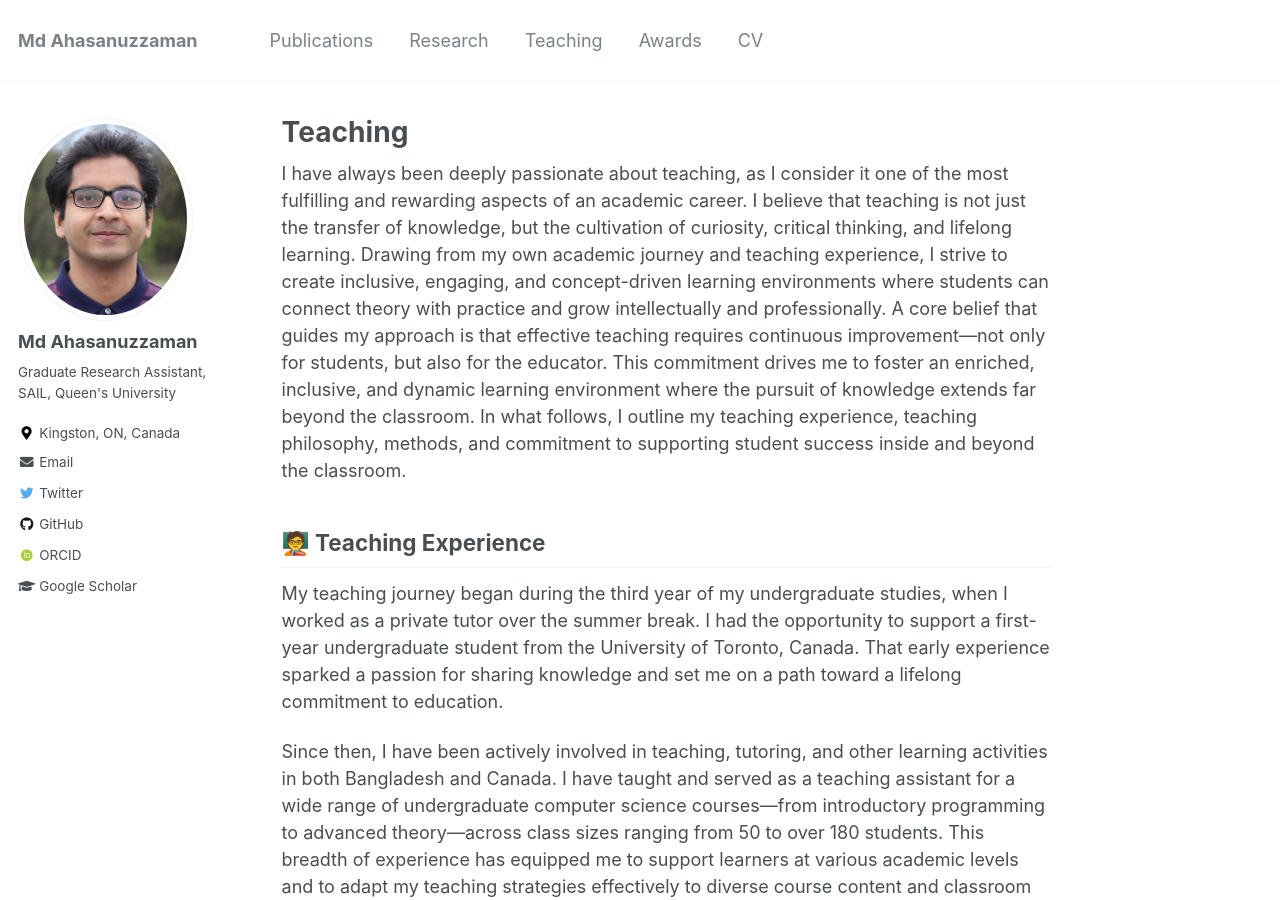
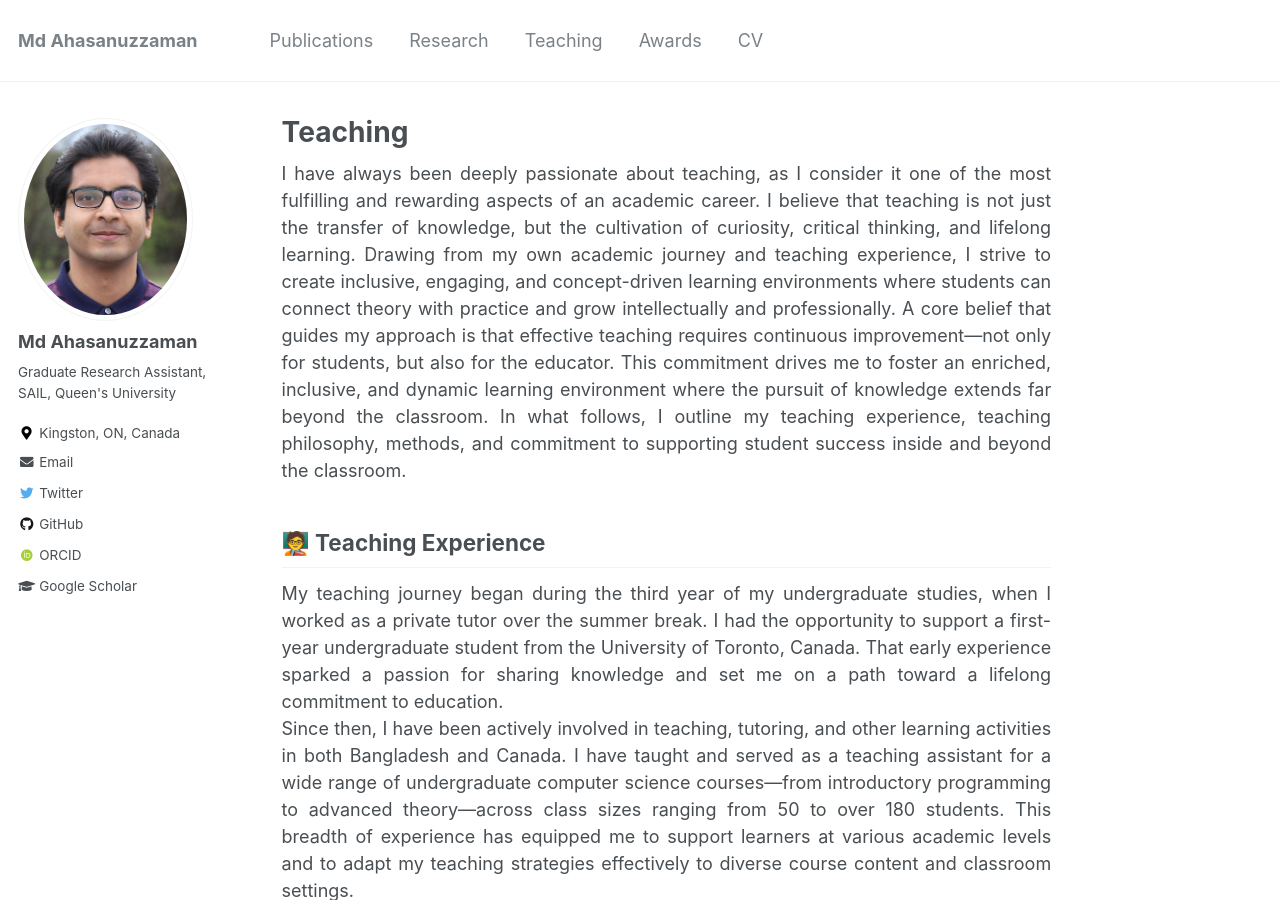
Before and after one commit to ahsan2010/ahsan2010.github.io, a Jekyll site: the page built from _pages/teaching.md, in a window 1280 px wide and 900 px high. Built offline with Jekyll 4.4.1, drawn with Linux system fonts in a browser that asks for light colours; some web fonts are replaced.

Commit message:
Fix some algihment

```diff
--- a/_pages/teaching.md
+++ b/_pages/teaching.md
@@ -2,6 +2,8 @@
 permalink: /teaching/
 title: "Teaching"
 ---
+
+<div style="text-align: justify;">
 I have always been deeply passionate about teaching, as I consider it one of the most fulfilling and
 rewarding aspects of an academic career. I believe that teaching is not just the transfer of knowledge,
 but the cultivation of curiosity, critical thinking, and lifelong learning. Drawing from my own
@@ -12,14 +14,18 @@ improvement—not only for students, but also for the educator. This commitment
 an enriched, inclusive, and dynamic learning environment where the pursuit of knowledge extends
 far beyond the classroom. In what follows, I outline my teaching experience, teaching philosophy,
 methods, and commitment to supporting student success inside and beyond the classroom.
+</div>
 
 ## 🧑‍🏫 Teaching Experience
 
+<div style="text-align: justify;">
 My teaching journey began during the third year of my undergraduate studies, when I worked as a private tutor over the summer break. I had the opportunity to support a first-year undergraduate student from the University of Toronto, Canada. That early experience sparked a passion for sharing knowledge and set me on a path toward a lifelong commitment to education.
+<br/>
 
 Since then, I have been actively involved in teaching, tutoring, and other learning activities in both Bangladesh and Canada. I have taught and served as a teaching assistant for a wide range of undergraduate computer science courses—from introductory programming to advanced theory—across class sizes ranging from 50 to over 180 students. This breadth of experience has equipped me to support learners at various academic levels and to adapt my teaching strategies effectively to diverse course content and classroom settings.
-
+<br/>
 The table below summarizes my teaching experience:
+</div>
 
 | **Course Name** | **Institution** | **Role** | **Term(s)** |
 |------------------|-----------------|-----------|--------------|
```
Also changed, not shown: _pages/about.md (+3 -2 lines), _pages/research.md (+5 -0 lines).
